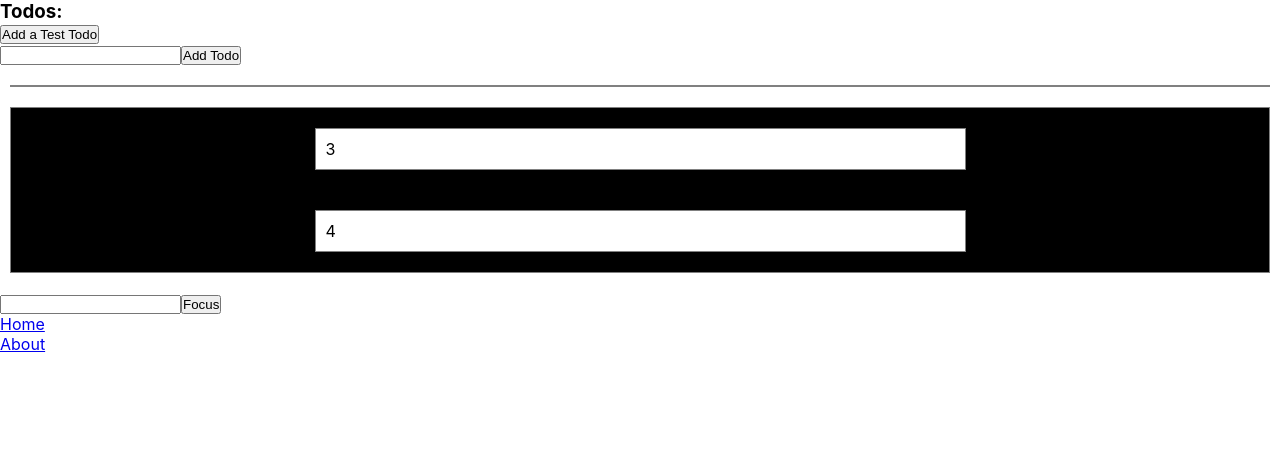
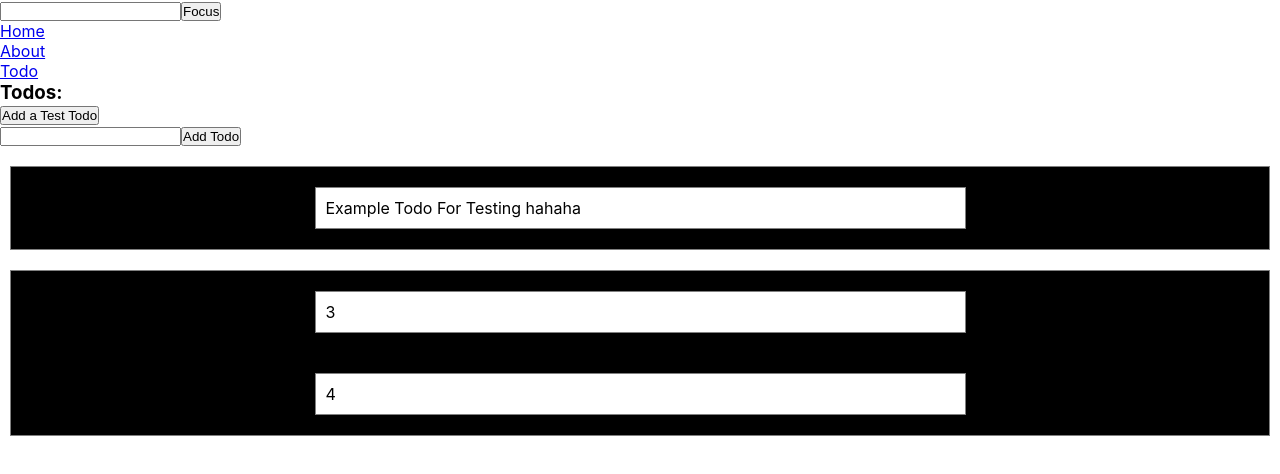
Before and after one commit to TimSnake13/trello-clone-with-react-typescript, a React (Create React App) app: page /todo in a window 1280 px wide. Shown: the top 474 px of the page. Built offline with nearby package versions, Linux system fonts and the light colour scheme.

Commit message:
Fix the bug that the first todo item can't pass up

```diff
--- a/src/App.tsx
+++ b/src/App.tsx
@@ -9,7 +9,6 @@ function App() {
   const inputRef = useRef<HTMLInputElement>(null);
   return (
     <>
-      <TodoList />
       <input ref={inputRef} name="email" type="search" />
       <button
         onClick={() => {
@@ -27,10 +26,14 @@ function App() {
           <li>
             <Link to="/about">About</Link>
           </li>
+          <li>
+            <Link to="/todo">Todo</Link>
+          </li>
         </ul>
         <Switch>
           <Route path="/" exact component={Home} />
           <Route path="/about" component={About} />
+          <Route path="/todo" component={TodoList} />
         </Switch>
       </Router>
     </>
--- a/src/components/TodoList.tsx
+++ b/src/components/TodoList.tsx
@@ -16,15 +16,9 @@ type ACTION_TYPES =
 function reducer(state: { todos: Array<Todo> }, action: ACTION_TYPES) {
   switch (action.type) {
     case TodoAction.ADD:
-      console.log("Here is in ADD: ");
       const newTodo = new Todo(action.payload);
-      console.log(newTodo);
-      console.log("newTodo.text: " + newTodo.text);
-      console.log("Payload: " + action.payload);
       return { todos: [...state.todos, newTodo] };
     case TodoAction.REMOVE:
-      console.log("Here is in REMOVE: ");
-
       return {
         todos: state.todos.filter((todo: Todo) => todo.id !== action.payload),
       };
@@ -42,15 +36,9 @@ function reducer(state: { todos: Array<Todo> }, action: ACTION_TYPES) {
 const TodoList = () => {
   const [{ todos }, dispatch] = useReducer(reducer, { todos: [] });
 
-  const [text, setText] = useState("");
-
   function AddTodo(todo: string) {
     if (todo !== "") {
-      setText(todo);
-      console.log("text: " + todo);
-
-      dispatch({ type: TodoAction.ADD, payload: text });
-      console.log("Todos: " + todos);
+      dispatch({ type: TodoAction.ADD, payload: todo });
     }
   }
 
@@ -58,7 +46,7 @@ const TodoList = () => {
     // BUG:
     // Somehow the first todo that pass in as props is always an empty string
     // but after that, everything works just fine.
-    AddTodo("Example Todo For Testing");
+    AddTodo("Example Todo For Testing hahaha ");
   }, []);
 
   return (
@@ -67,19 +55,17 @@ const TodoList = () => {
       <button onClick={() => AddTodo("Test")}>Add a Test Todo</button>
       <AddTodoForm addTodo={AddTodo} />
       <div className="dropzone">
-        {todos.map((todo) => {
+        {todos.map((t) => (
           <div
             className="draggable"
             draggable="true"
-            key={todo.id}
-            style={{ textDecoration: todo.done ? "line-through" : "none" }}
-            onClick={() =>
-              dispatch({ type: TodoAction.TOGGLE, payload: todo.id })
-            }
+            key={t.id}
+            style={{ textDecoration: t.done ? "line-through" : "none" }}
+            onClick={() => dispatch({ type: TodoAction.TOGGLE, payload: t.id })}
           >
-            {todo.text}
-          </div>;
-        })}
+            {t.text}
+          </div>
+        ))}
       </div>
       <div className="dropzone">
         <div className="draggable">3</div>
```
Also changed, not shown: 1 other file (tests, documents, lock files or other folders).
